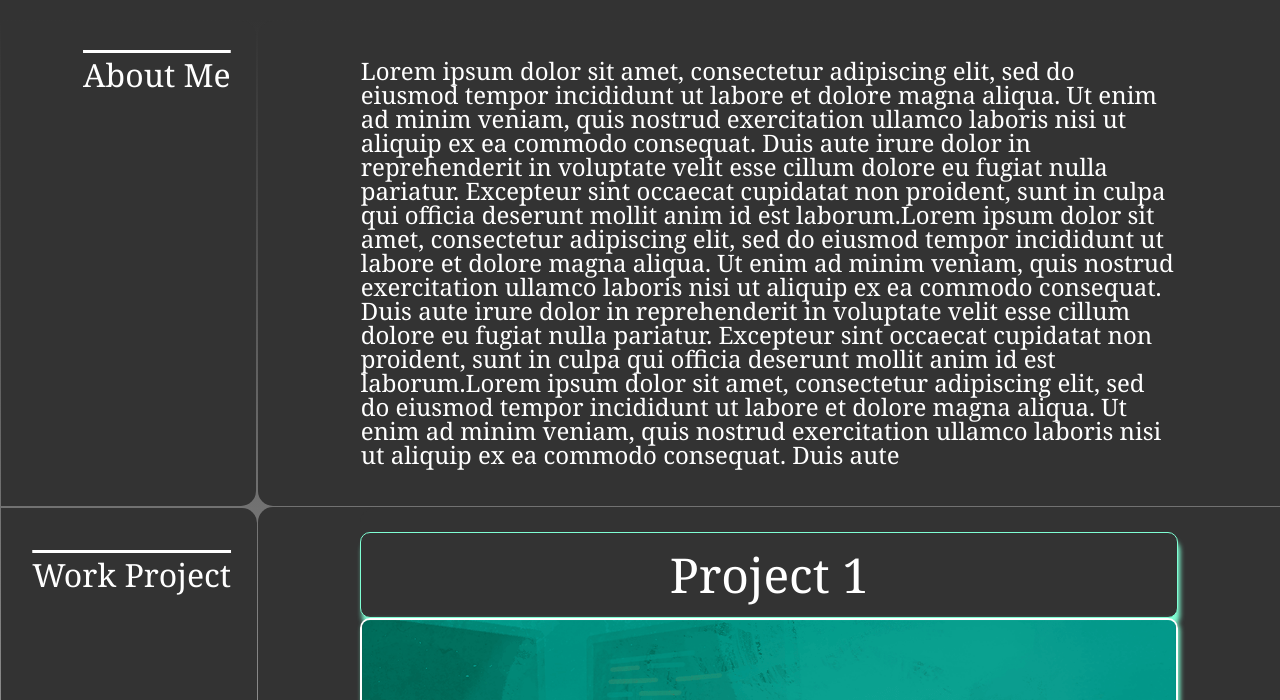
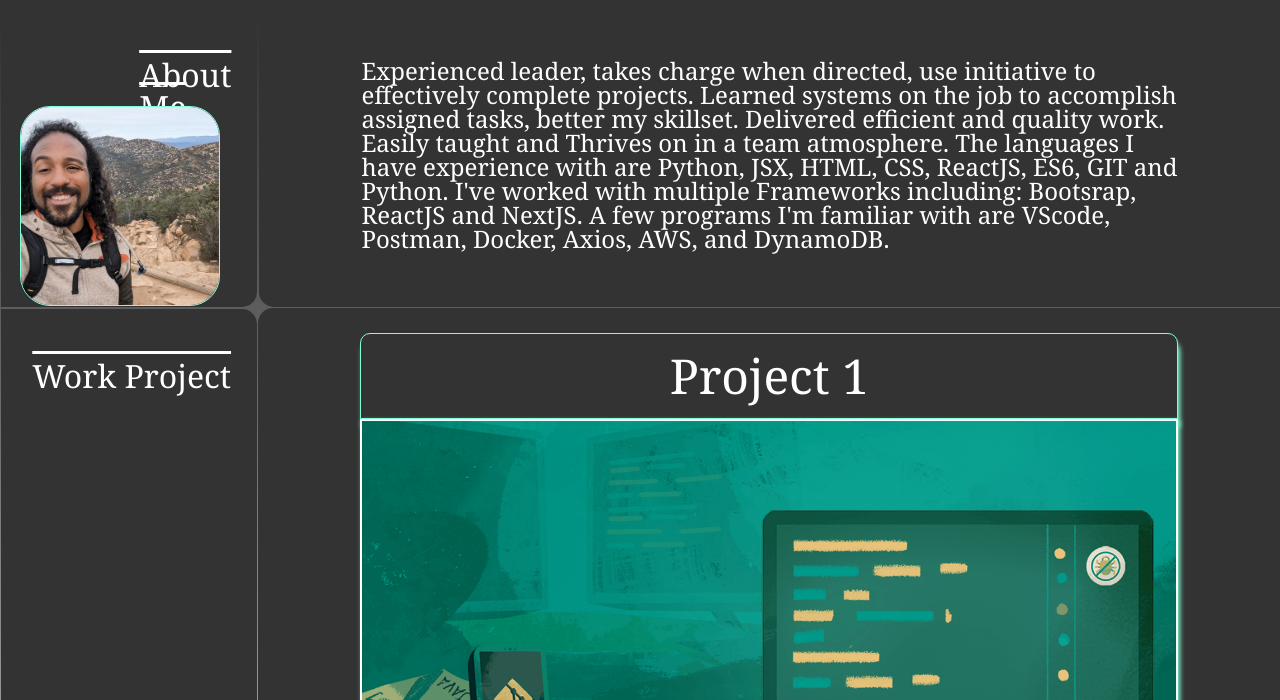
Before and after one commit to shadowfre4k/new-era-portfolio-page, a plain HTML site: page index.html in a window 1280 px wide. Shown: the part 100-800 px from the top of the page. Drawn offline with Linux system fonts and the light colour scheme.

Commit message:
More polishing, added links to tab

```diff
--- a/assets/css/styles.css
+++ b/assets/css/styles.css
@@ -2,6 +2,7 @@
 :root {
   --background-color: #333333;
   --white: white;
+  --accent: aquamarine;
 }
 
 * {
@@ -29,6 +30,17 @@ header {
 
 header p {
   text-decoration: overline solid var(--white);
+}
+
+aside img {
+  position: relative;
+  top: 20%;
+  left: 37%;
+  width: 200px;
+  height: 200px;
+  margin: 2%;
+  border-radius: 15%;
+  border: 1px solid var(--accent);
 }
 nav {
   justify-content: space-evenly;
@@ -68,7 +80,7 @@ section aside {
   color: var(--white);
   border-radius: 0 15px 15px 0;
   margin: 1px 1px 1px 1px;
-  padding: 3% 2% 0 0;
+  padding: 3% 2% 3% 0;
   text-decoration: overline solid var(--white);
 }
 
@@ -126,15 +138,14 @@ footer a {
 .card img {
   width: 100%;
   border: 2px solid var(--white);
-  box-shadow: ;
-  border-radius: 10px;
-  box-shadow: 2px 2px 5px aquamarine;
+  border-radius: 0 0 10px 10px;
+  box-shadow: 2px 2px 5px var(--accent);
 }
 .card header {
-  border: 1px solid aquamarine;
-  border-radius: 10px;
+  border: 1px solid var(--accent);
+  border-radius: 10px 10px 0 0;
   font-size: 2rem;
-  box-shadow: 2px 8px 5px aquamarine;
+  box-shadow: 2px 8px 5px var(--accent);
 }
 
 /* Seperate smaller cards */
@@ -142,6 +153,8 @@ footer a {
   display: flex;
   flex-wrap: wrap;
   justify-content: center;
+  margin-bottom: 0%;
+  margin-top: 2%;
 }
 
 /* about me id */
--- a/index.html
+++ b/index.html
@@ -23,25 +23,16 @@
       <!-- about me section -->
 
       <section id="aboutMe">
-        <aside>About Me</aside>
+        <aside><img src="./assets/images/self.jpg" />About Me</aside>
         <article>
-          Lorem ipsum dolor sit amet, consectetur adipiscing elit, sed do
-          eiusmod tempor incididunt ut labore et dolore magna aliqua. Ut enim ad
-          minim veniam, quis nostrud exercitation ullamco laboris nisi ut
-          aliquip ex ea commodo consequat. Duis aute irure dolor in
-          reprehenderit in voluptate velit esse cillum dolore eu fugiat nulla
-          pariatur. Excepteur sint occaecat cupidatat non proident, sunt in
-          culpa qui officia deserunt mollit anim id est laborum.Lorem ipsum
-          dolor sit amet, consectetur adipiscing elit, sed do eiusmod tempor
-          incididunt ut labore et dolore magna aliqua. Ut enim ad minim veniam,
-          quis nostrud exercitation ullamco laboris nisi ut aliquip ex ea
-          commodo consequat. Duis aute irure dolor in reprehenderit in voluptate
-          velit esse cillum dolore eu fugiat nulla pariatur. Excepteur sint
-          occaecat cupidatat non proident, sunt in culpa qui officia deserunt
-          mollit anim id est laborum.Lorem ipsum dolor sit amet, consectetur
-          adipiscing elit, sed do eiusmod tempor incididunt ut labore et dolore
-          magna aliqua. Ut enim ad minim veniam, quis nostrud exercitation
-          ullamco laboris nisi ut aliquip ex ea commodo consequat. Duis aute
+          Experienced leader, takes charge when directed, use initiative to
+          effectively complete projects. Learned systems on the job to
+          accomplish assigned tasks, better my skillset. Delivered efficient and
+          quality work. Easily taught and Thrives on in a team atmosphere. The
+          languages I have experience with are Python, JSX, HTML, CSS, ReactJS,
+          ES6, GIT and Python. I've worked with multiple Frameworks including:
+          Bootsrap, ReactJS and NextJS. A few programs I'm familiar with are
+          VScode, Postman, Docker, Axios, AWS, and DynamoDB.
         </article>
       </section>
 
@@ -56,7 +47,7 @@
           <article>
             <span class="card" id="bigcard">
               <header>Project 1</header>
-              <a href="https://www.google.com/">
+              <a href="https://www.google.com/" target="_blank">
                 <img
                   src="./assets/images/Project image 1.png"
                   alt="tablet held in hands"
@@ -69,7 +60,7 @@
           <article class="projectsBot">
             <span class="card">
               <header>Project 2</header>
-              <a href="https://www.google.com/">
+              <a href="https://www.google.com/" target="_blank">
                 <img
                   src="./assets/images/Project image 1.png"
                   alt="tablet held in hands"
@@ -80,7 +71,7 @@
             <!-- smaller responsive cards -->
             <span class="card">
               <header>Project 3</header>
-              <a href="https://www.google.com/">
+              <a href="https://www.google.com/" target="_blank">
                 <img
                   src="./assets/images/Project image 1.png"
                   alt="black camera"
@@ -89,7 +80,7 @@
 
             <span class="card">
               <header>Project 4</header>
-              <a href="https://www.google.com/">
+              <a href="https://www.google.com/" target="_blank">
                 <img
                   src="./assets/images/Project image 1.png"
                   alt="tablet held in hands"
@@ -98,7 +89,7 @@
 
             <span class="card">
               <header>Project 5</header>
-              <a href="https://www.google.com/">
+              <a href="https://www.google.com/" target="_blank">
                 <img
                   src="./assets/images/Project image 1.png"
                   alt="rolls of toilet paper in a basket"
@@ -112,10 +103,10 @@
     <footer id="contact">
       <aside>Contact Me</aside>
       <nav>
-        <a href="#">(619)277-1621</a>
-        <a href="#">vincentj095@gamil.com</a>
-        <a href="https://github.com/shadowfre4k">Github</a>
-        <a href="./assets/Resume Single (5).pdf">Resume</a>
+        <a href="#" target="_blank">(619)277-1621</a>
+        <a href="#" target="_blank">vincentj095@gamil.com</a>
+        <a href="https://github.com/shadowfre4k" target="_blank">Github</a>
+        <a href="./assets/Resume Single (5).pdf" target="_blank">Resume</a>
       </nav>
     </footer>
   </body>
```
Also changed, not shown: assets/images/self.jpg (added).
